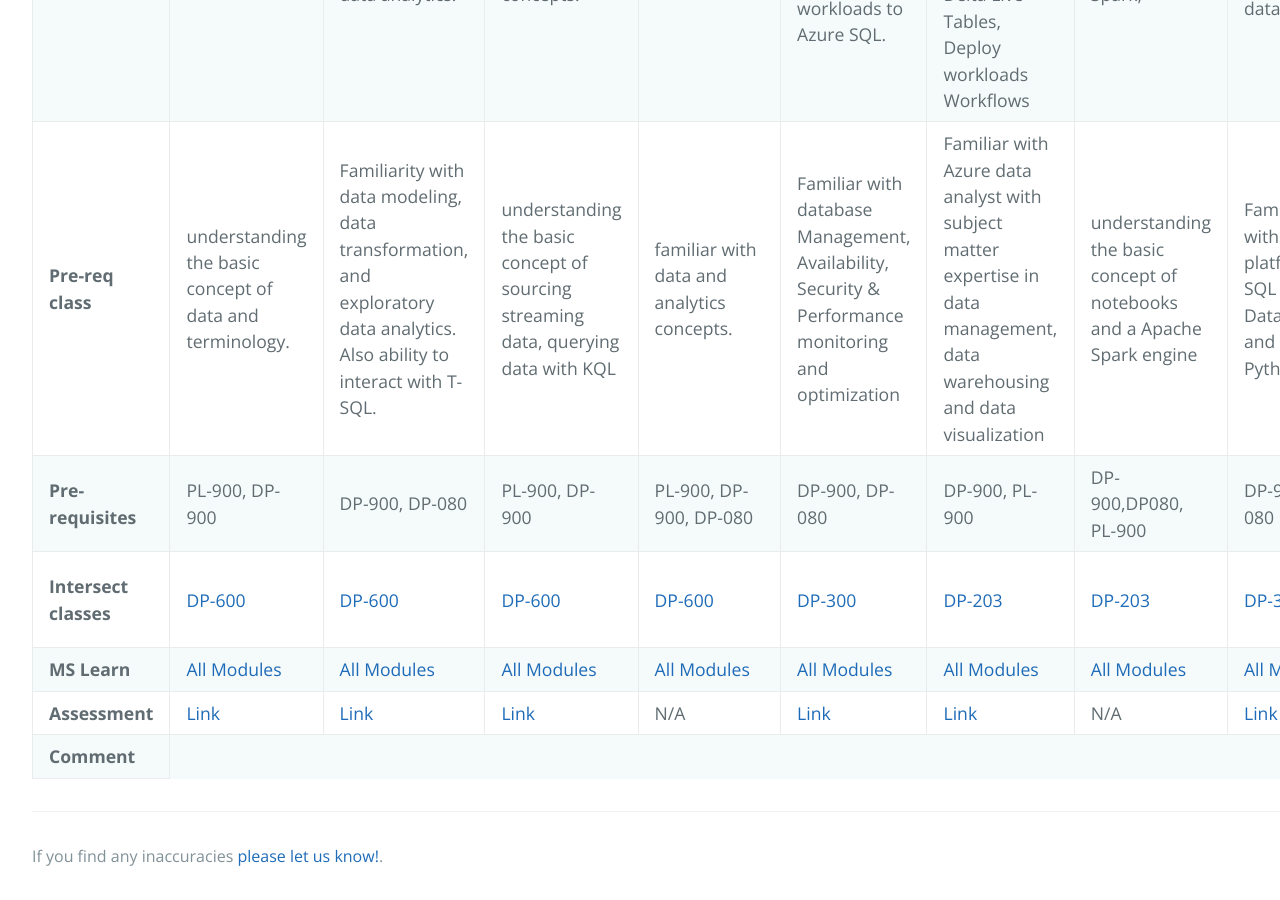
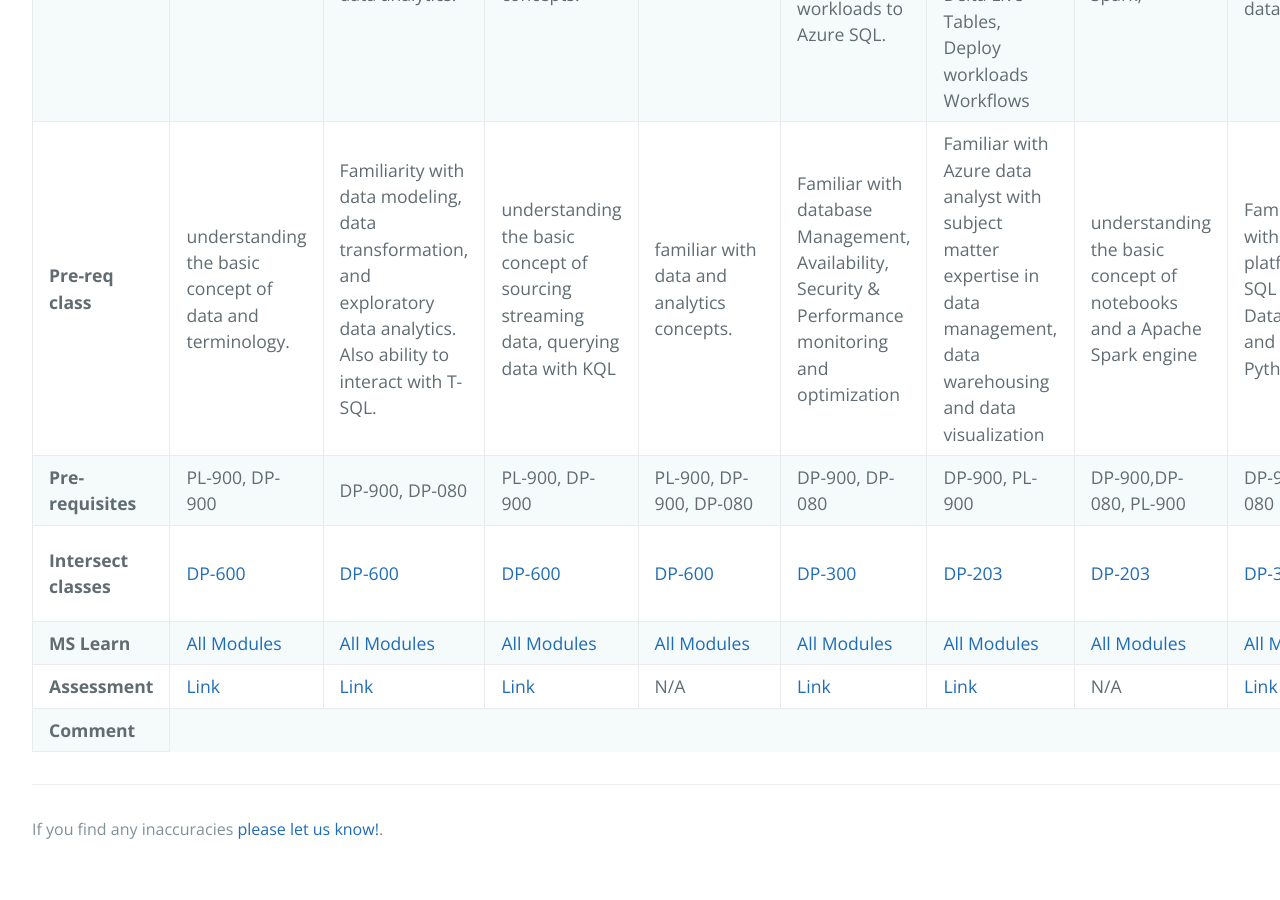
Before and after one commit to true-while/tpm-cheat-sheets, a Jekyll site: the page built from docs/dp-table.md, in a window 1280 px wide and 900 px high, scrolled down 1523 px. Built offline with Jekyll 4.4.1, drawn with Linux system fonts in a browser that asks for light colours; our own code applies the rules of GitHub Pages for plain Markdown files; after the commit the page ends 2396 px from its top, so only the background shows below that.

Commit message:
Update dp-table.md

```diff
--- a/docs/dp-table.md
+++ b/docs/dp-table.md
@@ -9,7 +9,7 @@
 |**Labs**|[6](https://microsoftlearning.github.io/mslearn-fabric/)|[5](https://microsoftlearning.github.io/mslearn-fabric/)|[4](https://microsoftlearning.github.io/mslearn-fabric/)|[4](https://microsoftlearning.github.io/PL-300-Microsoft-Power-BI-Data-Analyst/)|[8](https://microsoftlearning.github.io/mslearn-sql-migration/)|[6](https://microsoftlearning.github.io/mslearn-databricks/)|[6](https://microsoftlearning.github.io/dp-203-azure-data-engineer/)|[5](https://microsoftlearning.github.io/mslearn-sql-dev/)|[11](https://microsoftlearning.github.io/mslearn-postgresql/)|
 |**Audience**|data professionals who are familiar with data modeling, extraction, and analytics|data professionals who are familiar with SQL,  data modeling, data transformation, and exploratory data analytics.|designed for data professionals who have some familiarity with KQL and event processing concepts.|data professionals who are familiar with data modeling, extraction, and analytics|Data professionals who are looking to gain knowledge and hands-on experience to migrate SQL Server workloads to Azure SQL.|Data professionals who are looking to explore, perform data analysis with Azure Databricks using Apache Spark,  Build data pipelines with Delta Live Tables, Deploy workloads Workflows|Data professionals who are looking to explore, perform data analysis with Azure Synapse using Apache Spark,|Data professionals who are looking to create new cloud database applications or migrate to Azure SQL databases.|Data professionals who are looking to migrate their databases, such as PostgreSQL, Oracle, or other DBMS, to Azure Cloud SQL for PostgreSQL.|
 |**Pre-req class**|understanding the basic concept of data and terminology.|Familiarity with data modeling, data transformation, and exploratory data analytics.  Also ability to interact with T-SQL. |understanding the basic concept of sourcing streaming data, querying data with KQL|familiar with data and analytics concepts.|Familiar with database Management, Availability, Security & Performance monitoring and optimization|Familiar with Azure data analyst with subject matter expertise in data management, data warehousing and data visualization|understanding the basic concept of notebooks and a Apache Spark engine|Familiarity with Azure platform,  SQL Databases and C# or Python|Understand the architecture and components of Azure Database for PostgreSQL.|
-|**Pre-requisites**|PL-900, DP-900|DP-900, DP-080|PL-900, DP-900|PL-900, DP-900, DP-080|DP-900, DP-080|DP-900, PL-900|DP-900,DP080, PL-900|DP-900, DP-080|DP-900,DP080|
+|**Pre-requisites**|PL-900, DP-900|DP-900, DP-080|PL-900, DP-900|PL-900, DP-900, DP-080|DP-900, DP-080|DP-900, PL-900|DP-900,DP-080, PL-900|DP-900, DP-080|DP-900,DP-080|
 |**Intersect classes**|[DP-600](https://learn.microsoft.com/en-us/credentials/certifications/fabric-analytics-engineer-associate/?practice-assessment-type=certification)|[DP-600](https://learn.microsoft.com/en-us/credentials/certifications/fabric-analytics-engineer-associate/?practice-assessment-type=certification)|[DP-600](https://learn.microsoft.com/en-us/credentials/certifications/fabric-analytics-engineer-associate/?practice-assessment-type=certification)|[DP-600](https://learn.microsoft.com/en-us/credentials/certifications/fabric-analytics-engineer-associate/?practice-assessment-type=certification)|[DP-300](https://learn.microsoft.com/en-us/credentials/certifications/azure-database-administrator-associate/?practice-assessment-type=certification)|[DP-203](https://learn.microsoft.com/en-us/credentials/certifications/azure-data-engineer/?practice-assessment-type=certification)|[DP-203](https://learn.microsoft.com/en-us/credentials/certifications/azure-data-engineer/?practice-assessment-type=certification)|[DP-300](https://learn.microsoft.com/en-us/credentials/certifications/azure-database-administrator-associate/?practice-assessment-type=certification)|DP-300 can be used as a reference.|
 |**MS Learn**|[All Modules](https://learn.microsoft.com/en-us/training/paths/implement-lakehouse-microsoft-fabric/)|[All Modules](https://learn.microsoft.com/en-us/training/paths/work-with-data-warehouses-using-microsoft-fabric/)|[All Modules](https://learn.microsoft.com/en-us/training/paths/explore-real-time-analytics-microsoft-fabric/)|[All Modules](https://learn.microsoft.com/en-us/training/paths/develop-dynamic-reports-microsoft-power-bi/)|[All Modules](https://learn.microsoft.com/en-us/training/paths/migrate-sql-workloads-azure/)|[All Modules](https://learn.microsoft.com/en-us/training/paths/data-engineer-azure-databricks/)|[All Modules](https://learn.microsoft.com/en-us/training/courses/dp-3012#course-syllabus)|[All Modules](https://learn.microsoft.com/en-us/training/paths/develop-data-driven-app-sql-db/)|[All Modules](https://learn.microsoft.com/en-us/training/paths/microsoft-learn-azure-database-for-postgresql/)|
 |**Assessment**|[Link](https://learn.microsoft.com/credentials/applied-skills/implement-lakehouse-microsoft-fabric/)|[Link](https://learn.microsoft.com/credentials/applied-skills/work-with-data-warehouses-using-microsoft-fabric/)|[Link](https://learn.microsoft.com/credentials/applied-skills/implement-a-real-time-intelligence-solution-with-microsoft-fabric/)|N/A|[Link](https://learn.microsoft.com/credentials/applied-skills/migrate-sql-workloads-azure-sql-database/)|[Link](https://microsoftlearning.github.io/mslearn-databricks/)|N/A|[Link](https://learn.microsoft.com/credentials/applied-skills/develop-data-driven-applications-by-using-microsoft-azure-sql-database/)|N/A|
```
